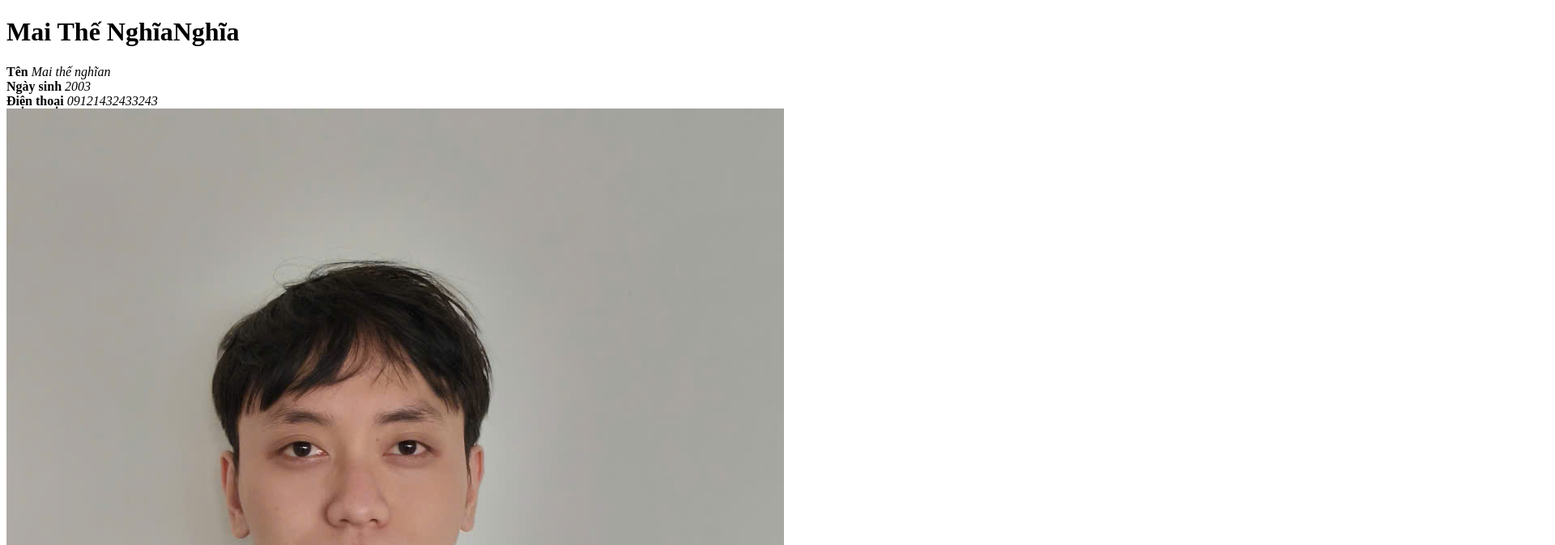
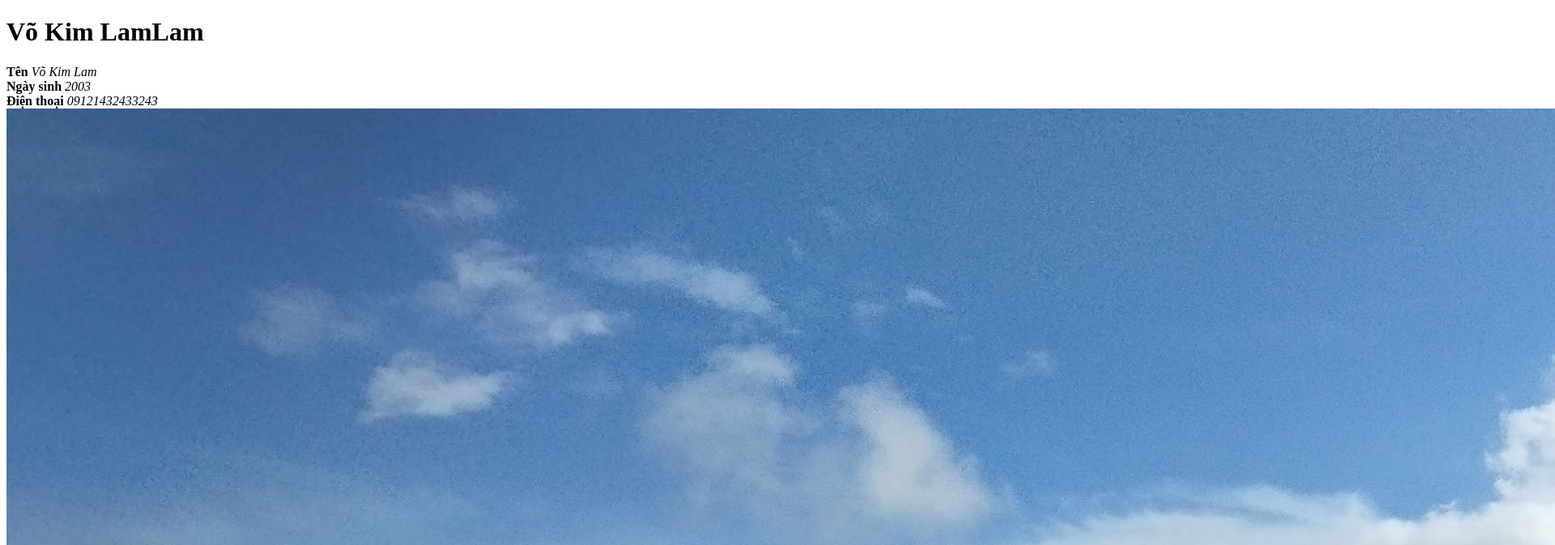
Before and after one commit to hiu1412/ledoanhieu.github.io, a plain HTML site: page index.html in a window 1280 px wide. Shown: the top 673 px of the page at 81% size, 1920 px wide, since content can reach past the window. Drawn offline with Linux system fonts and the light colour scheme.

Commit message:
update img

```diff
--- a/index.html
+++ b/index.html
@@ -9,12 +9,12 @@
 
 <body>
     <h1>
-        Mai Thế NghĩaNghĩa
+        Võ Kim LamLam
     </h1>
 
     <div class="thongtin">
         <b>Tên</b>
-        <i>Mai thế nghĩan</i>
+        <i>Võ Kim Lam</i>
     </div>
 
     <div class="thong tin">
@@ -25,7 +25,7 @@
         <b>Điện thoại</b>
         <i>09121432433243</i>
     </div>
-    <img src="./z5934937004795_70fda5c0b252600819ffc56fcdb569ad.jpg" alt="">
+    <img src="./IMG_20230903_155148 (1).jpg" alt="">
 </body>
 
 </html>
```
